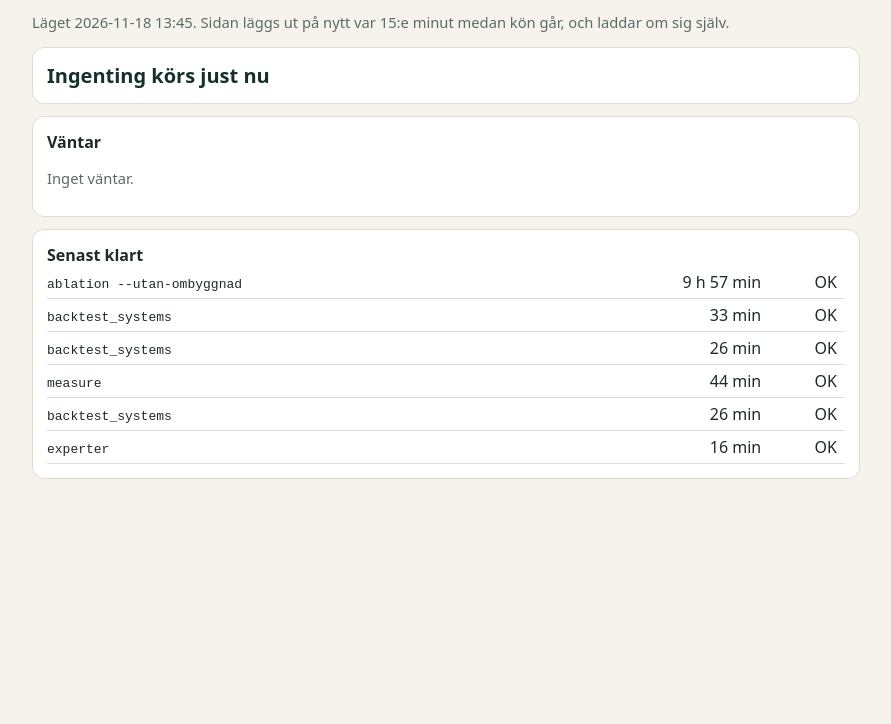
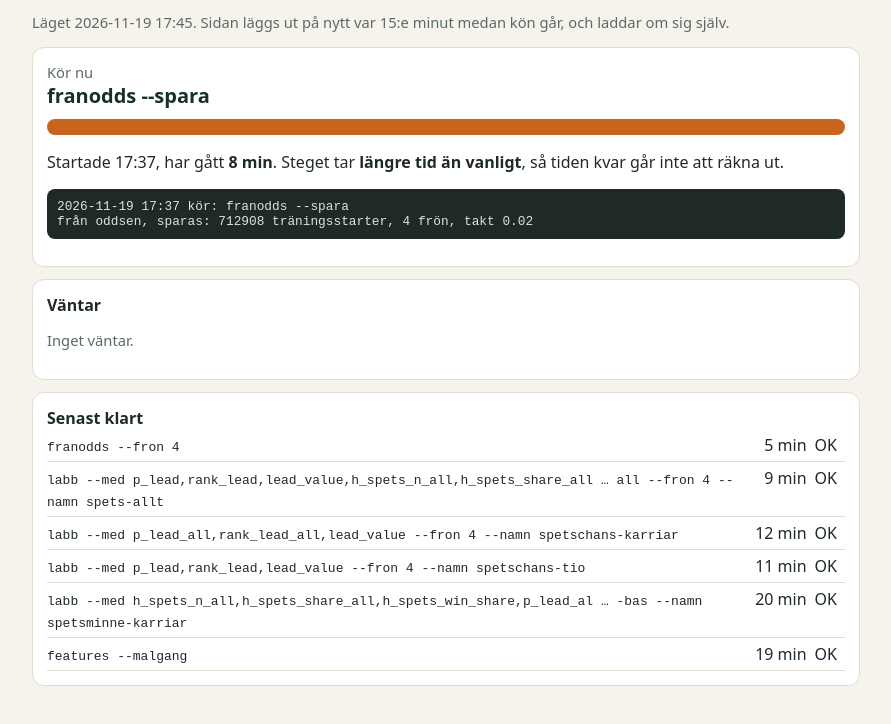
Before and after one commit to hbsportsdirector/travoraklet-stats, a plain HTML site: page natt-yeMydBbRSPAy.html in a window 1280 px wide. Shown: the part 68-792 px from the top of the page, without its empty margins (194-1085 px from the left). Drawn offline with Linux system fonts and the light colour scheme.

Commit message:
Nattkön 2026-11-19 17:45

```diff
--- a/natt-yeMydBbRSPAy.html
+++ b/natt-yeMydBbRSPAy.html
@@ -7,4 +7,5 @@ body{margin:0;font-family:system-ui,Segoe UI,Roboto,sans-serif;background:var(--
 .bar div{height:100%;background:var(--o)}.mut{color:#5c6a65;font-size:.92rem}.warn{color:#a3271b;font-weight:600}
 table{border-collapse:collapse;width:100%}td{padding:5px 8px 5px 0;border-bottom:1px solid var(--line);vertical-align:top}
 td.r{text-align:right;white-space:nowrap}code{overflow-wrap:anywhere}
-pre{background:#1f2a27;color:#d8e4df;padding:10px;border-radius:8px;overflow:auto;font-size:.8rem;white-space:pre-wrap}</style></head><body><div class='wrap'><h1>Nattkön</h1><p class='mut'>Läget 2026-11-18 13:45. Sidan läggs ut på nytt var 15:e minut medan kön går, och laddar om sig själv.</p><div class='card'><div class='big'>Ingenting körs just nu</div></div><div class='card'><b>Väntar</b><p class='mut'>Inget väntar.</p></div><div class='card'><b>Senast klart</b><table><tr><td><code>ablation --utan-ombyggnad</code></td><td class='r'>9 h 57 min</td><td class='r'>OK</td></tr><tr><td><code>backtest_systems</code></td><td class='r'>33 min</td><td class='r'>OK</td></tr><tr><td><code>backtest_systems</code></td><td class='r'>26 min</td><td class='r'>OK</td></tr><tr><td><code>measure</code></td><td class='r'>44 min</td><td class='r'>OK</td></tr><tr><td><code>backtest_systems</code></td><td class='r'>26 min</td><td class='r'>OK</td></tr><tr><td><code>experter</code></td><td class='r'>16 min</td><td class='r'>OK</td></tr></table></div></div></body></html>
+pre{background:#1f2a27;color:#d8e4df;padding:10px;border-radius:8px;overflow:auto;font-size:.8rem;white-space:pre-wrap}</style></head><body><div class='wrap'><h1>Nattkön</h1><p class='mut'>Läget 2026-11-19 17:45. Sidan läggs ut på nytt var 15:e minut medan kön går, och laddar om sig själv.</p><div class='card'><div class='mut'>Kör nu</div><div class='big'>franodds --spara</div><div class='bar'><div style='width:100.0%'></div></div><p>Startade 17:37, har gått <b>8 min</b>. Steget tar <b>längre tid än vanligt</b>, så tiden kvar går inte att räkna ut.</p><pre>2026-11-19 17:37 kör: franodds --spara
+från oddsen, sparas: 712908 träningsstarter, 4 frön, takt 0.02</pre></div><div class='card'><b>Väntar</b><p class='mut'>Inget väntar.</p></div><div class='card'><b>Senast klart</b><table><tr><td><code>franodds --fron 4</code></td><td class='r'>5 min</td><td class='r'>OK</td></tr><tr><td><code>labb --med p_lead,rank_lead,lead_value,h_spets_n_all,h_spets_share_all … all --fron 4 --namn spets-allt</code></td><td class='r'>9 min</td><td class='r'>OK</td></tr><tr><td><code>labb --med p_lead_all,rank_lead_all,lead_value --fron 4 --namn spetschans-karriar</code></td><td class='r'>12 min</td><td class='r'>OK</td></tr><tr><td><code>labb --med p_lead,rank_lead,lead_value --fron 4 --namn spetschans-tio</code></td><td class='r'>11 min</td><td class='r'>OK</td></tr><tr><td><code>labb --med h_spets_n_all,h_spets_share_all,h_spets_win_share,p_lead_al … -bas --namn spetsminne-karriar</code></td><td class='r'>20 min</td><td class='r'>OK</td></tr><tr><td><code>features --malgang</code></td><td class='r'>19 min</td><td class='r'>OK</td></tr></table></div></div></body></html>
```
